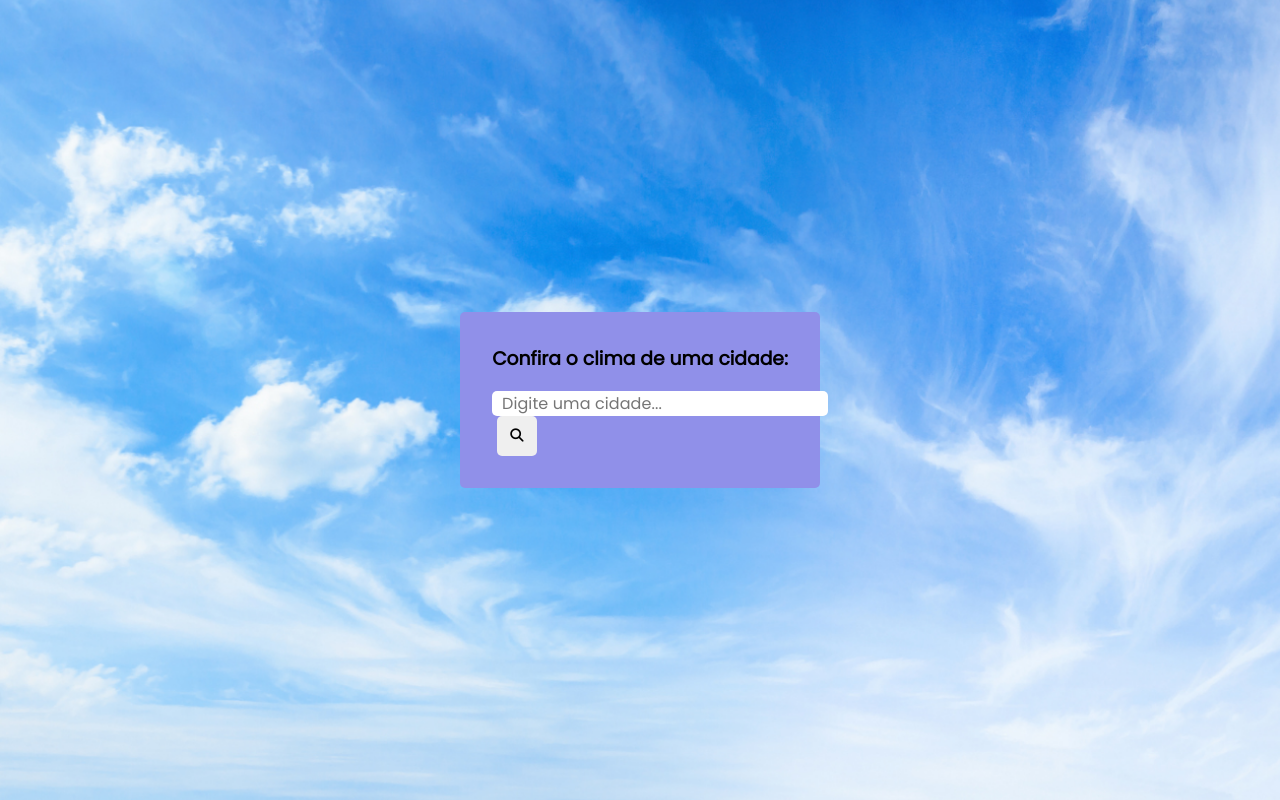
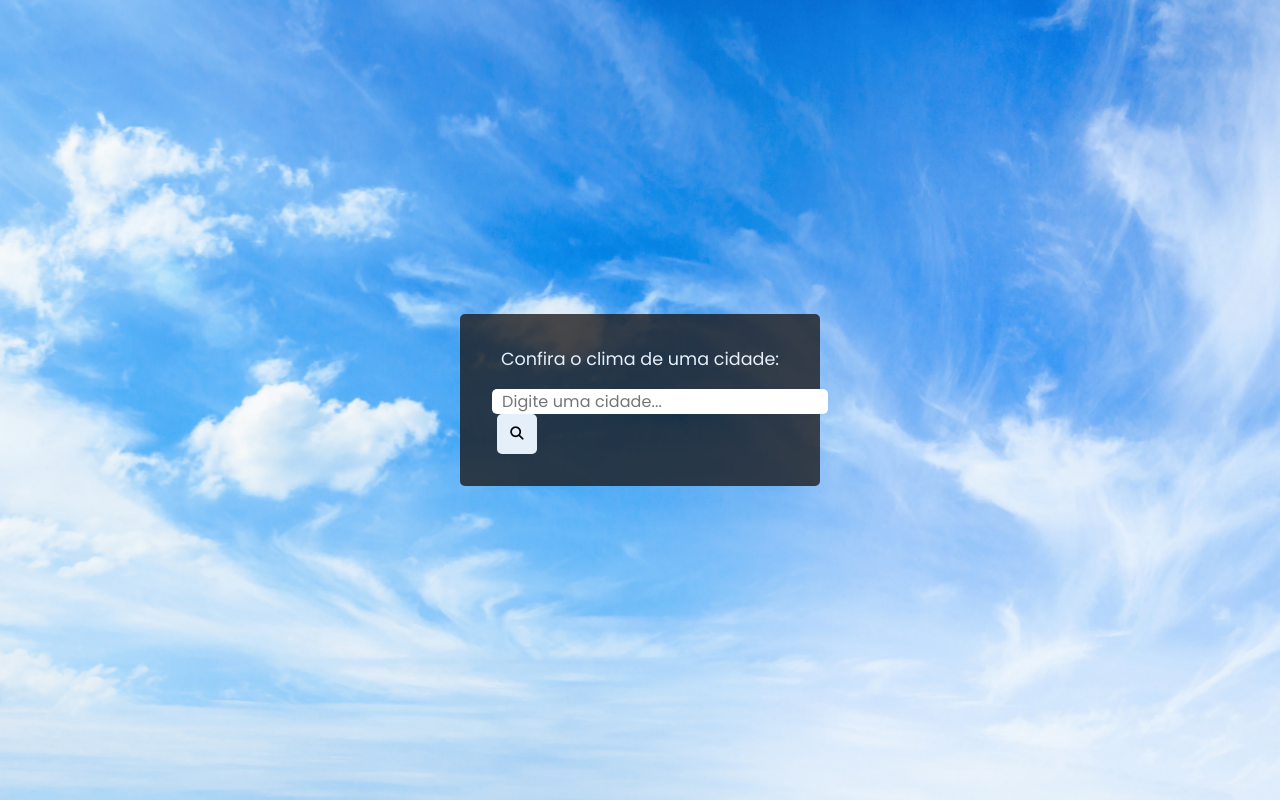
Before and after one commit to CaioAugustoHD/Consulta-climatica, a plain HTML site: page src/index.html in a window 1280 px wide. Drawn offline with Linux system fonts and the light colour scheme.

Commit message:
Estilização da página

```diff
--- a/src/index.html
+++ b/src/index.html
@@ -12,7 +12,7 @@
 <body>
     <main>
         <header>
-            <h3>Confira o clima de uma cidade:</h3>
+            <p>Confira o clima de uma cidade:</p>
             <input type="text" id="input-cidade" placeholder="Digite uma cidade...">
             <button type="button" id="btn-pesquisa">
                 <i class="fa-solid fa-magnifying-glass"></i>
--- a/src/style.css/style.css
+++ b/src/style.css/style.css
@@ -20,7 +20,7 @@ body {
 }
 
 main{
-    background-color: rgb(144, 144, 233);
+    background-color: #1a1616c6;
     width: 360px;
     padding: 2em;
     border-radius: 5px;
@@ -31,10 +31,11 @@ header{
     flex-wrap: wrap;
 }
 
-header h3{
+header p{
     text-align: center;
     width: 100%;
     margin-bottom: 1em;
+    font-size: 1.1em;
 }
 
 header input {
@@ -50,9 +51,19 @@ header button {
     margin-left: 5px;
     aspect-ratio: 1;
     border-radius: 5px;
+    cursor: pointer;
+    background-color: #E4EFFA;
+    transition: all 300ms ease;
+}
+
+header button:hover {
+    background-color: #84c0fc;
 
 }
 
+header button i {
+    color: #000;
+}
 
 div#conteiner-informacoes {
     display: none;
@@ -84,7 +95,7 @@ div#conteiner-umidade-vento {
 }
 
 div#conteiner-umidade {
-    border-right: 2px solid black;
+    border-right: 2px solid #E4EFFA;
     padding-right: 1em;
     margin-right: 1em;
 }
@@ -103,5 +114,10 @@ div#conteiner-erro {
 }
 
 p#msg-erro {
-    font-weight: bold;
+    color: rgb(246, 105, 105);
+    letter-spacing: 1px;
 }
+
+span, p, i, h1, h3 {
+    color: #E4EFFA;
+}
```
